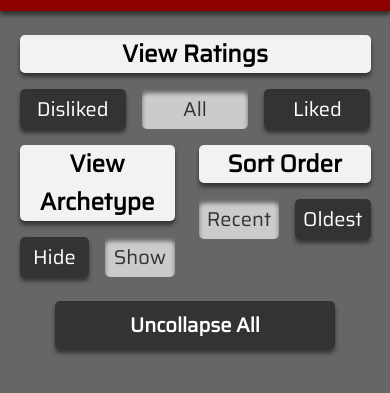
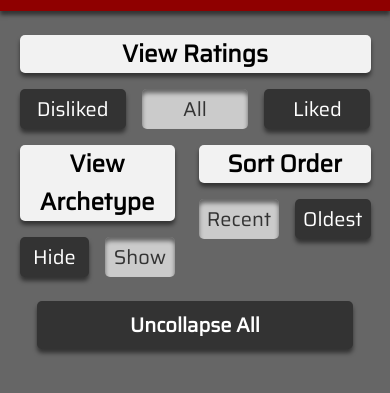
Before and after one commit to joseph-bravo/ajax-project, a website: page index.html in a window 390 px wide. Both pictures are taken after a click on the link "Results". Shown: the part 53-446 px from the top of the page. Drawn offline with nearby package versions, Linux system fonts and the light colour scheme; no server answers.

Commit message:
Adjusted styling yet again

```diff
--- a/css/styles.css
+++ b/css/styles.css
@@ -294,7 +294,7 @@ button[data-option="👍"].active {
 
 .collapse-button {
   padding: 0.5rem;
-  width: clamp(0px, 80%, 550px);
+  width: clamp(0px, 90%, 550px);
 }
 
 /** Archetype Header */
```
